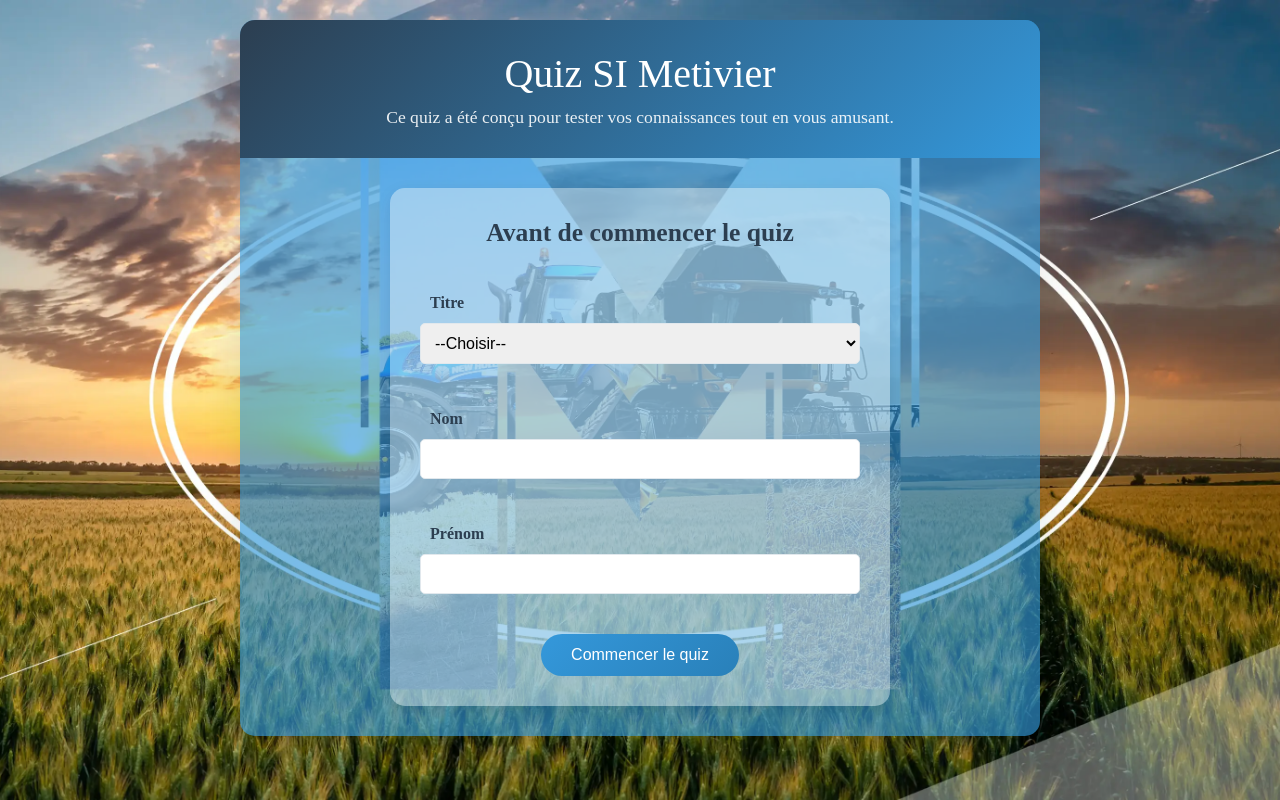
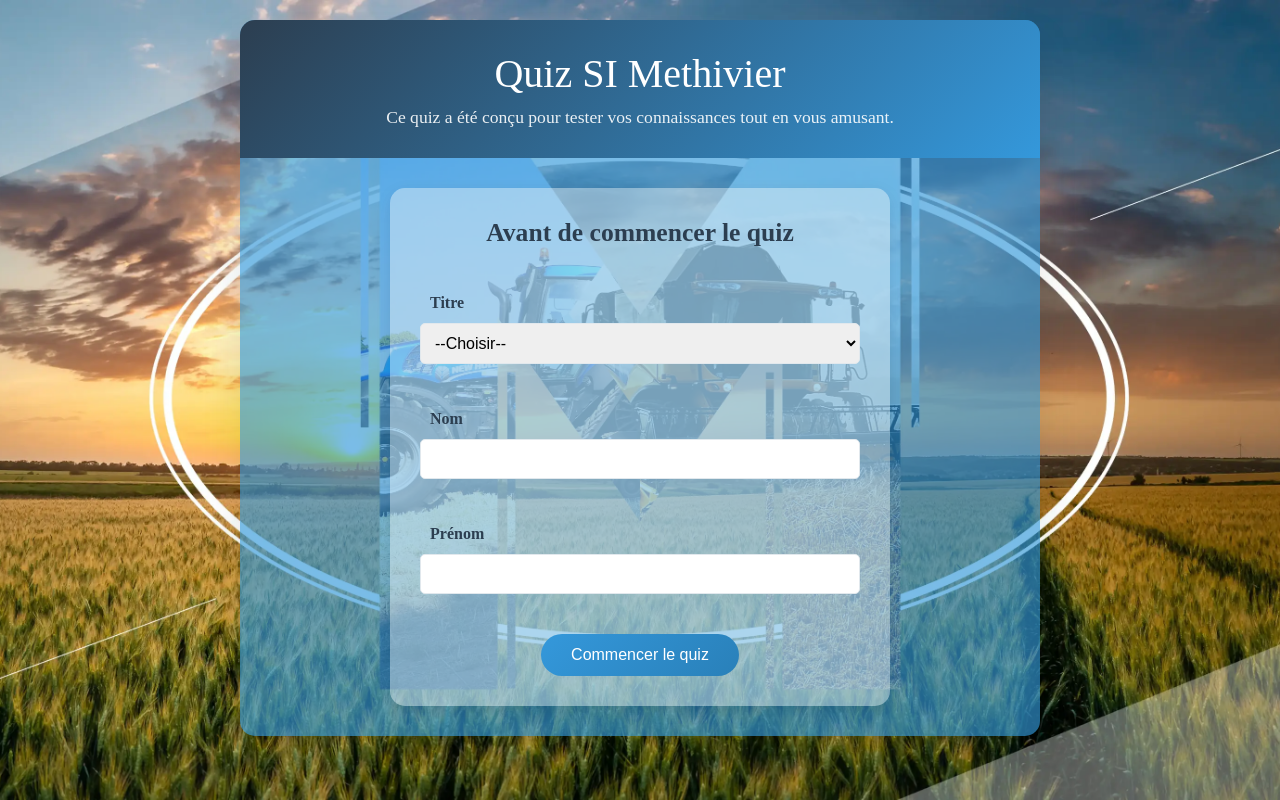
Before and after one commit to ElodieDev45/Quiz_SI_Methivier, a website: page systeme/projet.html in a window 1280 px wide. Drawn offline with Linux system fonts and the light colour scheme.

Commit message:
Mise à jour nom du quiz (dossier)

```diff
--- a/systeme/config.json
+++ b/systeme/config.json
@@ -1,4 +1,4 @@
 {
-  "titre-principal": "Quiz SI Metivier",
+  "titre-principal": "Quiz SI Methivier",
   "description-projet": "Ce quiz a été conçu pour tester vos connaissances tout en vous amusant."
 }
--- a/systeme/projet.html
+++ b/systeme/projet.html
@@ -6,6 +6,7 @@
     <meta name="viewport" content="width=device-width, initial-scale=1.0">
     <title>Chargement du titre...</title>
     <link rel="stylesheet" href="./css/style.css?v=1.2">
+    <link rel="icon" href="favicon.ico" type="image/x-icon">
     <script src="./js/main.js" defer type="module"></script>
 </head>
 
```
Also changed, not shown: 1 other file.
